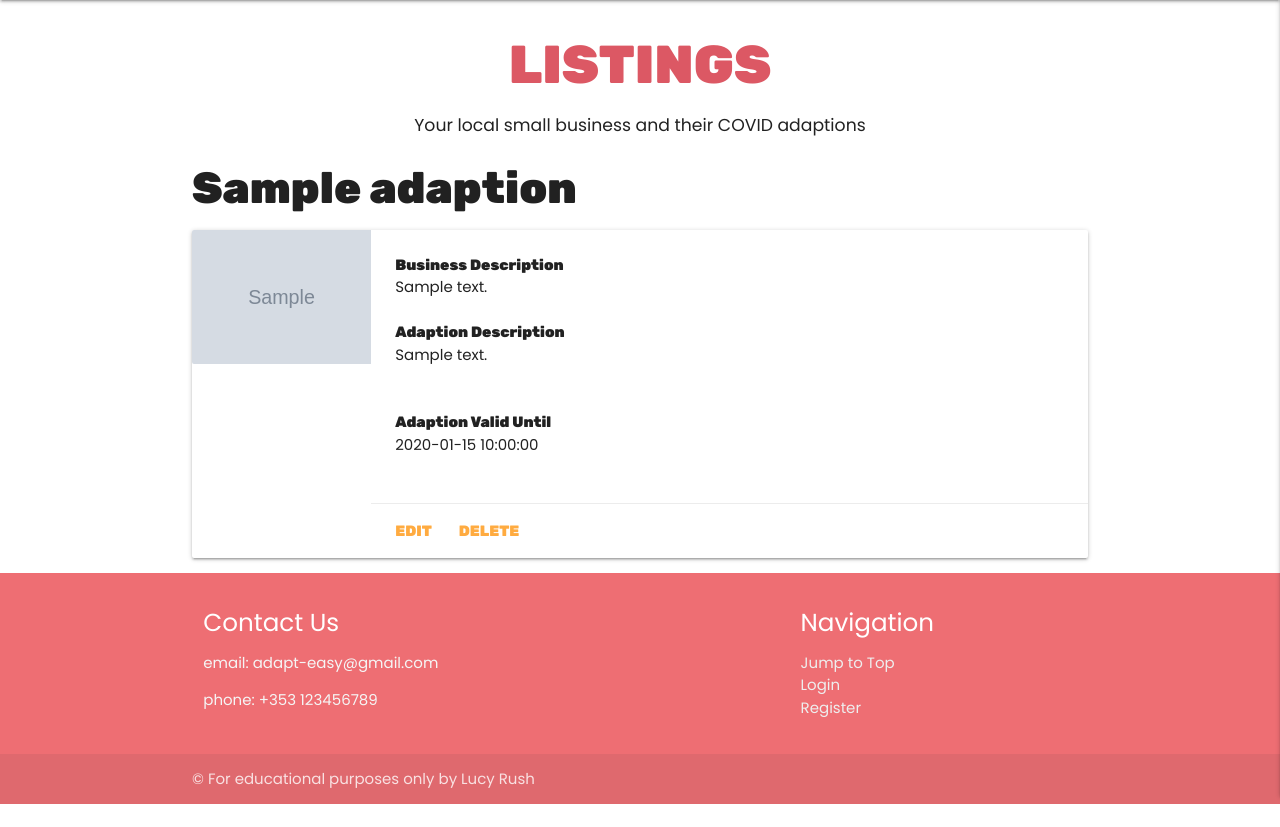
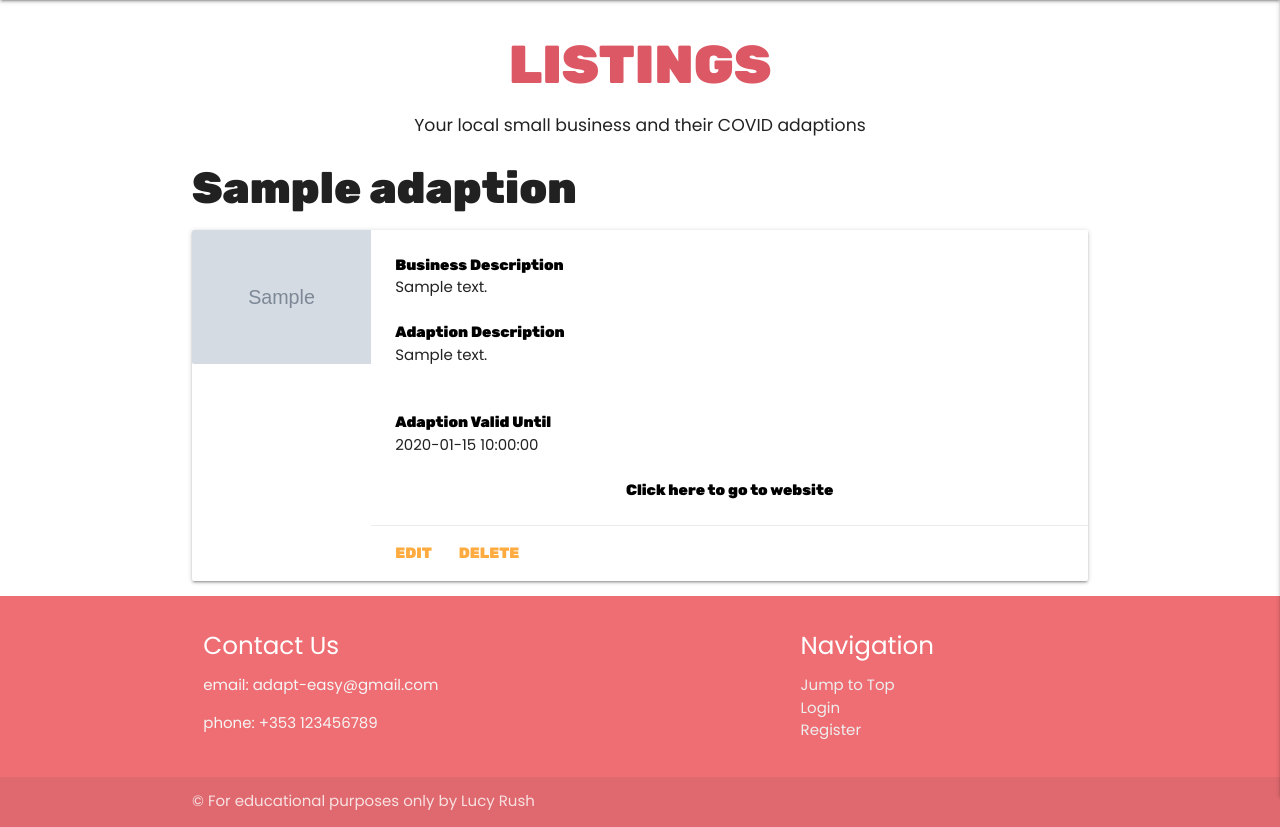
Before and after one commit to lucyrush/adapt-easy, a Flask app: page / in a window 1280 px wide. Shown: the part 64-891 px from the top of the page. Before the commit the page ends 868 px from the top, so only its background shows below. Run offline with Flask 2, Linux system fonts and the light colour scheme; grey boxes marked "Sample" are stand-in pictures; a database or web service that is not in the repository returns one stand-in record (values such as "Sample title"); some libraries are stand-ins or nearby versions.

Commit message:
Add link to business website

```diff
--- a/static/css/style.css
+++ b/static/css/style.css
@@ -49,6 +49,7 @@ body{
 }
 .adaption-text {
     font-family: 'Rubik', sans-serif;
+    color: black;
 }
 
 .mandatory-text {
--- a/templates/listings.html
+++ b/templates/listings.html
@@ -26,6 +26,7 @@
         <p class="adaption-text"> Adaption Valid Until</p>
             <p class="data-text"> {{ adaption.valid_until }} </p>
           <br/>
+        <a href="{{ adaption.website_url }} " target="_blank"><p class="adaption-text center-align">Click here to go to website</p></a>
       </div>
       <div class="card-action">
         <a href="#">Edit</a>
```
